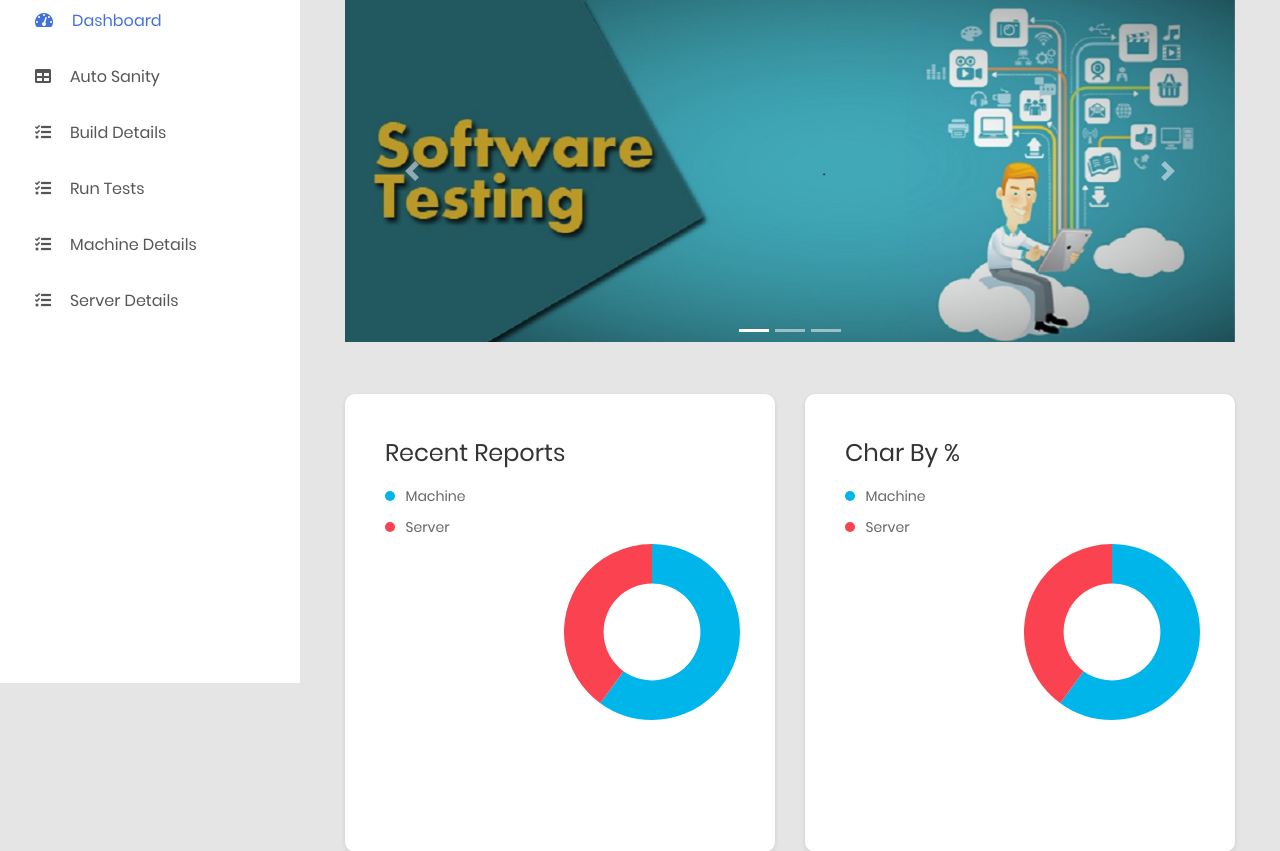
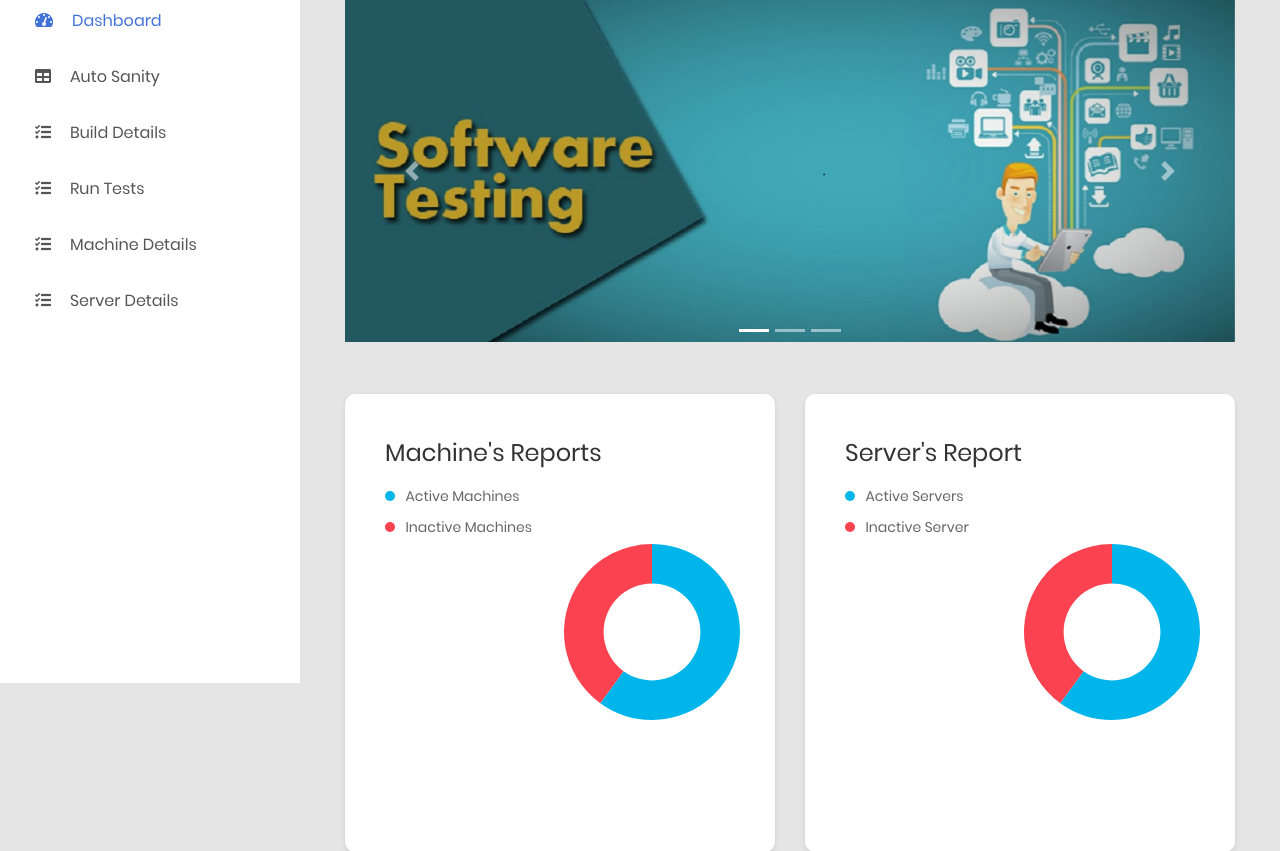
Before and after one commit to kamtasingh/mysite_testing, a Django app: page /mysite/ in a window 1280 px wide. Shown: the part 117-968 px from the top of the page. Run offline with Django 3.2, Linux system fonts and the light colour scheme; a user stored in the database is signed in; some libraries are stand-ins or nearby versions.

Commit message:
new changes

```diff
--- a/static/js/main.js
+++ b/static/js/main.js
@@ -1638,8 +1638,15 @@ function setHeader(xhr) {
           data: {platform: $(this).val()},
           beforeSend: function() {
             $(".fa-spin").show();
-            $("#editStatus").show();
-            $("#saveStatus").hide();
+            if($("#platform").val())
+            {
+                $("#editStatus").show();
+                $("#saveStatus").hide();
+            }
+            else{
+                $("#editStatus").hide();
+                $("#saveStatus").hide();
+            }
             },
           success: function(data) {
           $(".fa-spin").hide();
--- a/templates/dashboard.html
+++ b/templates/dashboard.html
@@ -133,17 +133,17 @@
                             <div class="col-lg-6">
                                <div class="au-card chart-percent-card">
                                     <div class="au-card-inner">
-                                        <h3 class="title-2">recent reports</h3>
+                                        <h3 class="title-2">machine's reports</h3>
                                         <div class="row no-gutters">
                                             <div class="col-xl-6">
                                                 <div class="chart-note-wrap">
                                                     <div class="chart-note mr-0 d-block">
                                                         <span class="dot dot--blue"></span>
-                                                        <span>Machine</span>
+                                                        <span>Active Machines</span>
                                                     </div>
                                                     <div class="chart-note mr-0 d-block">
                                                         <span class="dot dot--red"></span>
-                                                        <span>Server</span>
+                                                        <span>Inactive Machines</span>
                                                     </div>
                                                 </div>
                                             </div>
@@ -192,17 +192,17 @@
                             <div class="col-lg-6">
                                 <div class="au-card chart-percent-card">
                                     <div class="au-card-inner">
-                                        <h3 class="title-2 tm-b-5">char by %</h3>
+                                        <h3 class="title-2 tm-b-5">server's report</h3>
                                         <div class="row no-gutters">
                                             <div class="col-xl-6">
                                                 <div class="chart-note-wrap">
                                                     <div class="chart-note mr-0 d-block">
                                                         <span class="dot dot--blue"></span>
-                                                        <span>Machine</span>
+                                                        <span>Active Servers</span>
                                                     </div>
                                                     <div class="chart-note mr-0 d-block">
                                                         <span class="dot dot--red"></span>
-                                                        <span>Server</span>
+                                                        <span>Inactive Server</span>
                                                     </div>
                                                 </div>
                                             </div>
--- a/templates/sanity.html
+++ b/templates/sanity.html
@@ -54,7 +54,7 @@
                                 <a class="btn btn-primary btn-sm pull-right" href="#" id="refresh">
                             <i class="fa fa-refresh"></i> Refresh
                         </a>
-                                <a class="btn btn-primary btn-sm pull-right mr-1" href="#" id="editStatus">
+                                <a class="btn btn-primary btn-sm pull-right mr-1" href="#" id="editStatus" style="display:none !important">
                                     <i class="fa fa-edit"></i> Edit
                                 </a>
                                 <a class="btn btn-primary btn-sm pull-right mr-1" href="#" id="saveStatus" style="display:none !important">
```
